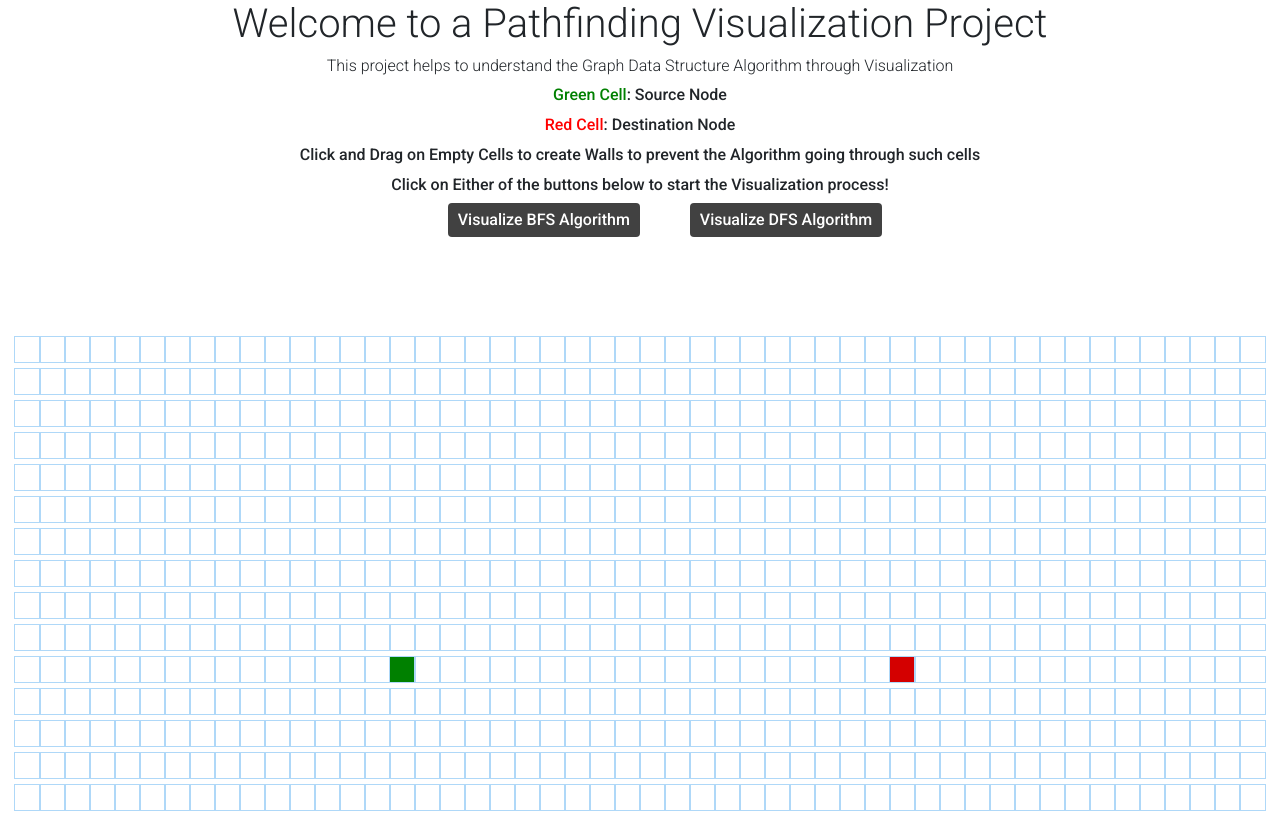
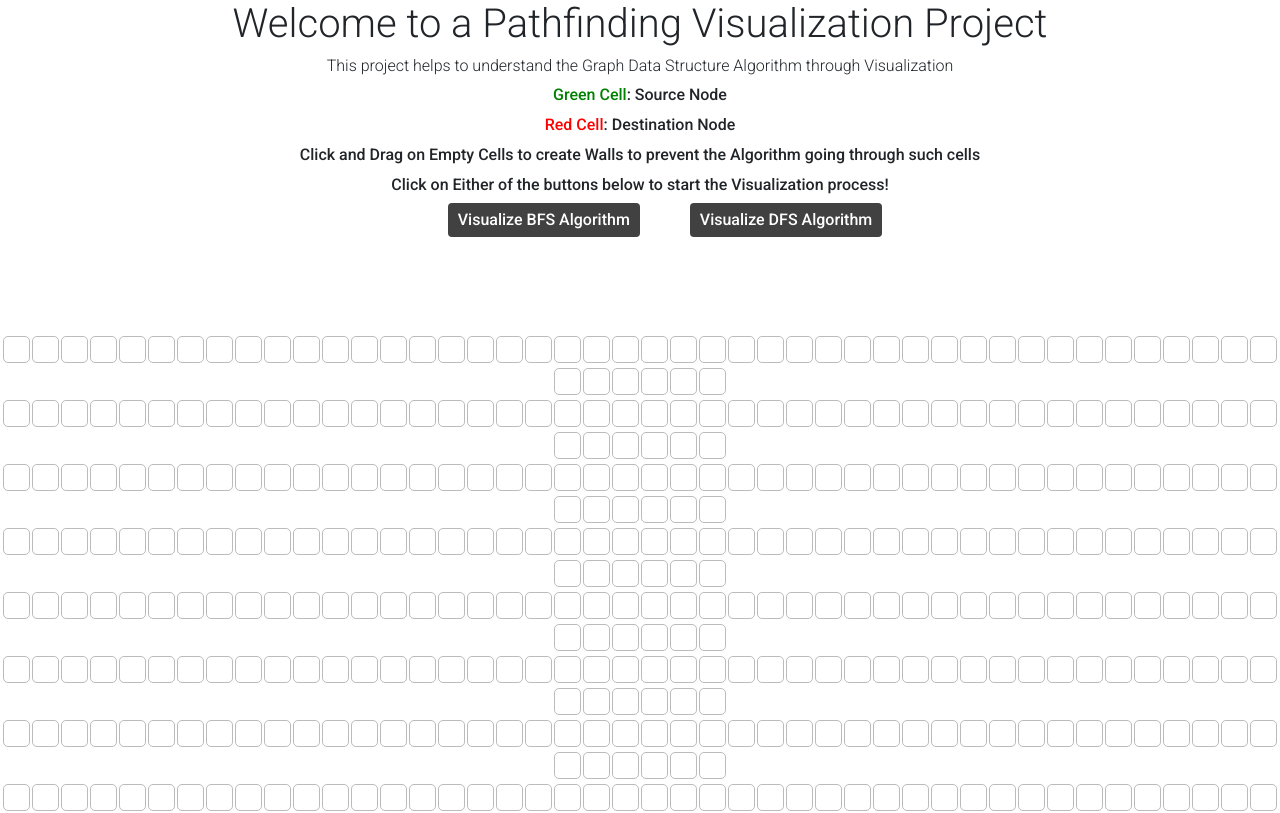
Before and after one commit to UrAvgCoder/Path-Finding-Visualization, a React (Create React App) app: page / in a window 1280 px wide. Shown: the top 813 px of the page. Built offline with nearby package versions, Linux system fonts and the light colour scheme.

Commit message:
More CSS and Favicon!

```diff
--- a/public/index.html
+++ b/public/index.html
@@ -2,7 +2,7 @@
 <html lang="en">
   <head>
     <meta charset="utf-8" />
-    <link rel="icon" href="%PUBLIC_URL%/favicon.jpg" />
+    <link rel="icon" href="%PUBLIC_URL%/big-data-27-32.png" />
     <meta name="viewport" content="width=device-width, initial-scale=1" />
     <meta name="theme-color" content="#000000" />
     <meta
--- a/src/Core/Cell/Cell.css
+++ b/src/Core/Cell/Cell.css
@@ -1,8 +1,11 @@
 .node {
     width: 25px;
     height: 25px;
-    outline: 1px solid rgb(175, 216, 248);
+    outline: 1px solid rgb(187, 187, 187);
     display: inline-block;
+    border-radius: 4px !important;
+    margin-left: 2px;
+    margin-right: 2px;
   }
 
   .node-finish {
@@ -27,22 +30,22 @@
   @keyframes visitedAnimation {
     0% {
       transform: scale(0.3);
-      background-color: rgba(0, 0, 66, 0.75);
+      background-color: rgba(55, 55, 56, 0.75);
       border-radius: 100%;
     }
 
     50% {
-      background-color: rgba(17, 104, 217, 0.75);
+      background-color: rgba(235, 236, 236, 0.75);
     }
 
     75% {
       transform: scale(1.2);
-      background-color: rgba(0, 217, 159, 0.75);
+      background-color: rgba(89, 97, 95, 0.75);
     }
 
     100% {
       transform: scale(1);
-      background-color: rgba(0, 190, 218, 0.75);
+      background-color: rgba(96, 97, 96, 0.75);
     }
   }
 
@@ -64,16 +67,16 @@
   @keyframes shortestPath {
     0% {
       transform: scale(0.6);
-      background-color: rgb(255, 254, 106);
+      background-color: rgb(44, 61, 43);
     }
 
     50% {
       transform: scale(1.2);
-      background-color: rgb(255, 254, 106);
+      background-color: rgb(34, 182, 83);
     }
 
     100% {
       transform: scale(1);
-      background-color: rgb(255, 254, 106);
+      background-color: rgb(21, 131, 11);
     }
   }
```
Also changed, not shown: public/big-data-27-32.png (added).
